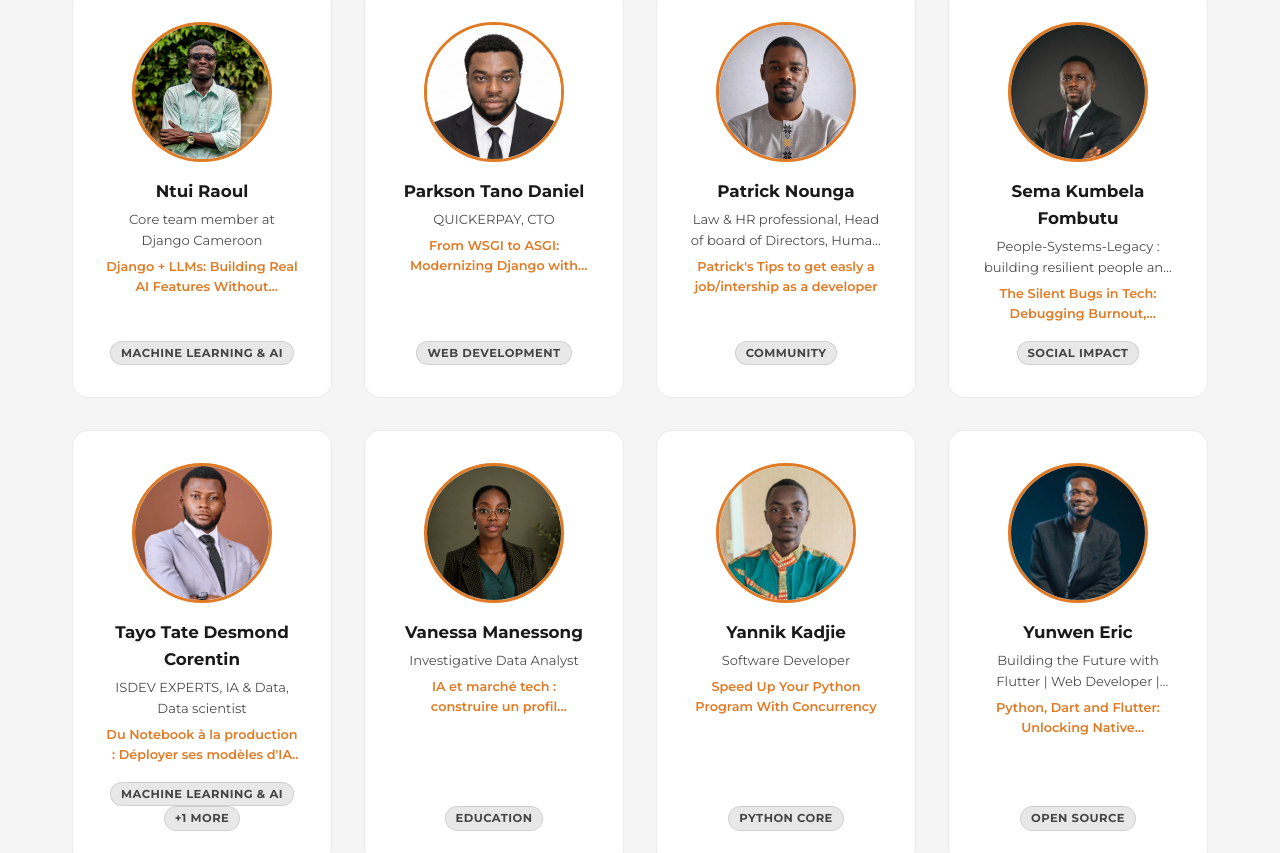
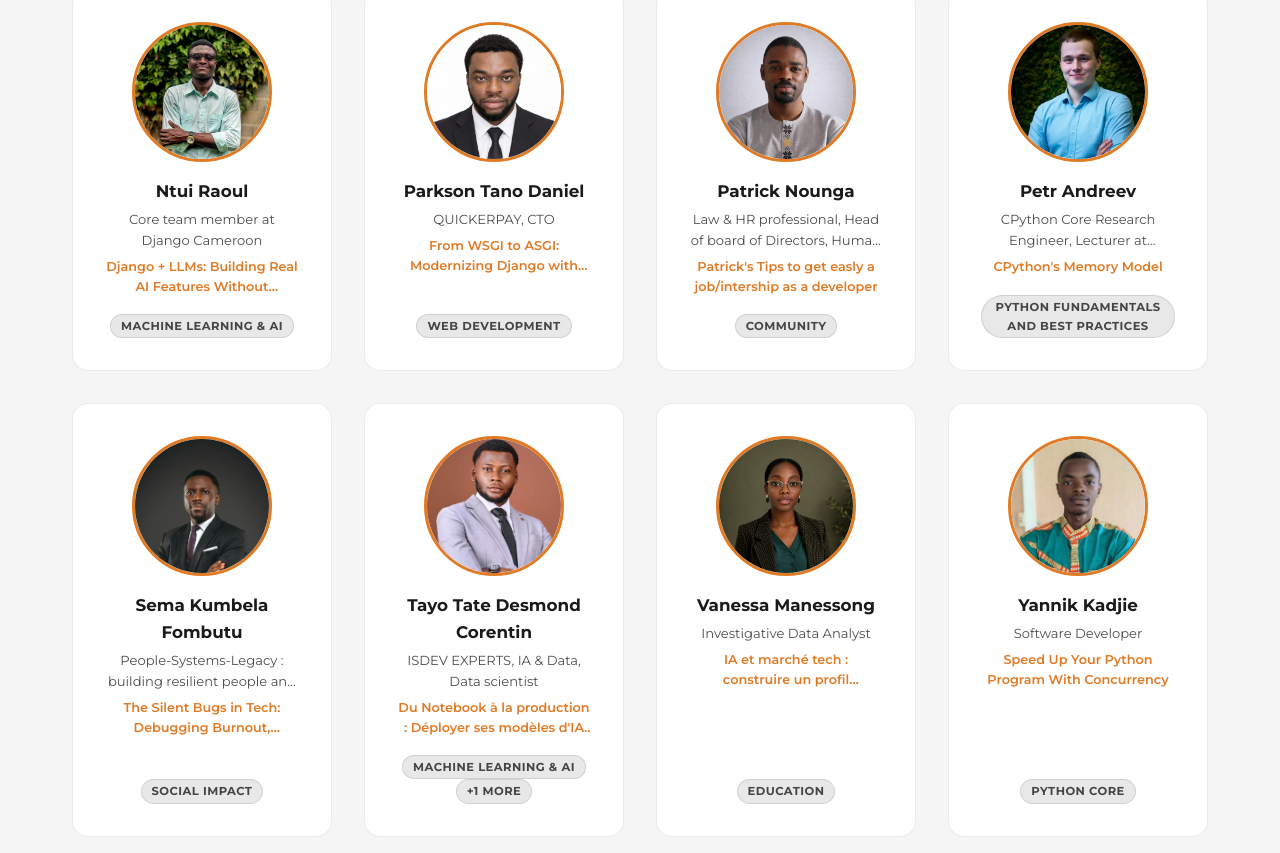
Before and after one commit to pythoncameroon/PyCon_Cameroon_2026, a React (Vite) app: page /en/speakers in a window 1280 px wide. Shown: the part 3170-4023 px from the top of the page. Built offline with nearby package versions, Linux system fonts and the light colour scheme.

Commit message:
feat: add Petr Andreev as a speaker with talk details and update Linuce Demanou's country
Signed-off-by: Steve Yonkeu <yokwejuste@yahoo.com>

```diff
--- a/src/data/agenda.js
+++ b/src/data/agenda.js
@@ -63,6 +63,7 @@ export const agenda = {
         { time: '13:00', title: 'Authentification 2FA : TOTP avec Django', type: 'talk', room: 'Okok', track: 'Web / Community', speaker: 'Jean Marc Wogue', lang: 'fr' },
         { time: '13:35', title: 'AutoXAI : Diagnostic automobile intelligent avec Python', type: 'talk', room: 'Koki', track: 'Python / Security', speaker: 'Marcela Djoukouo Talotsing', lang: 'fr' },
         { time: '13:35', title: 'AI-Powered Smart Agriculture: Greenhouse & Poultry Systems', type: 'talk', room: 'Eru', track: 'AI / Data Science', speaker: 'Ayuk Princelen Tanyi', lang: 'en' },
+        { time: '13:35', title: "CPython's Memory Model", type: 'talk', room: 'Okok', track: 'Web / Community', speaker: 'Petr Andreev', lang: 'en' },
         { time: '15:15', title: 'Coffee break', type: 'break', room: '' },
         { time: '15:35', title: 'Lightning talks — open floor (5-min slots, all attendees welcome)', type: 'lightning', room: 'Ndolè', lang: 'enfr' },
         { time: '16:05', title: 'Closing ceremony + community games — awards, photos, networking', type: 'social', room: '' },
--- a/src/data/speakers.js
+++ b/src/data/speakers.js
@@ -274,7 +274,7 @@ export const speakers = [    {
         id: 'linuce-demanou',
         name: 'Linuce Demanou',
         photo: '/speakers/Linuce_Demanou.webp',
-        country: 'Cameroon',
+        country: 'Rwanda',
         title: 'Camertronix, ML Engineer',
         bio: 'With a background in Mathematics, Linuce Demanou is a 23-year-old making her way in Data Science and AI. Passionate about mentorship, she is writing a book, "Where Hope Meets Dreams," to inspire young women to believe in their potential and pursue impactful paths in technology.',
         linkedin: 'https://www.linkedin.com/in/linuce-demanou-kitio-b88822267/',
@@ -450,6 +450,22 @@ export const speakers = [    {
         },
     },
     {
+        id: 'petr-andreev',
+        name: 'Petr Andreev',
+        photo: '/speakers/Petr_Andreev.webp',
+        country: 'Russia',
+        title: 'CPython Core Research Engineer, Lecturer at Moscow Institute of Physics and Technology',
+        bio: 'Specializes in CPython internals, optimization, and high-performance computing, driven by GPU acceleration and CPU vectorization. He evolved from ML systems into a CPython core research engineer, with 8+ years leading teams across AI, maths, and physics. A PyCon speaker (Free Threading: Future of CPython) and lecturer at the Moscow Institute of Physics and Technology, Russia\'s top university, he is open to talks and collaboration.',
+        linkedin: 'https://www.linkedin.com/in/petrpy',
+        talk: {
+            title: 'CPython\'s Memory Model',
+            category: 'Python Fundamentals and Best Practices',
+            day: 'day3',
+            track: 'Python / Security',
+            abstract: 'This talk is a deep dive into how CPython manages memory. How does CPython allocate, track, and free the objects your program creates? We explore reference counting, the cyclic garbage collector, object layout, and the arenas and pools behind the scenes, so you can reason about performance and memory behaviour with confidence.',
+        },
+    },
+    {
         id: 'sema-kumbela-fombutu',
         name: 'Sema Kumbela Fombutu',
         photo: '/speakers/Sema_Kumbela_Fombutu.webp',
```
Also changed, not shown: public/speakers/Petr_Andreev.webp (added).
